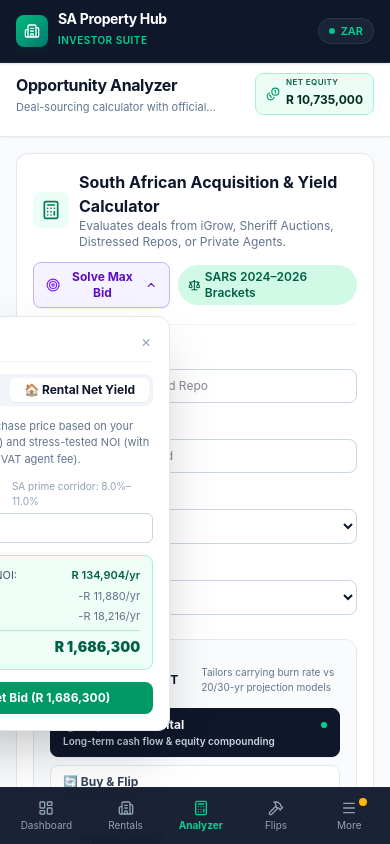
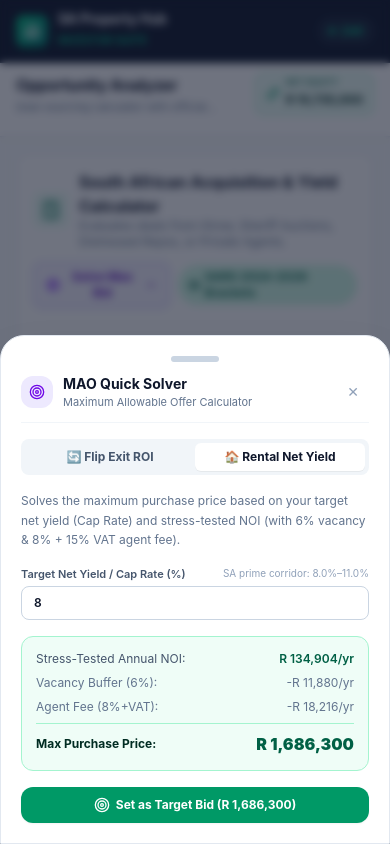
Before and after one commit to morokakk/sa-property-hub, a Next.js app: page /analyzer in a window 390 px wide. Both pictures are taken after a click on the button "Solve Max Bid". Shown: the top 844 px of the page. Built offline with nearby package versions, Linux system fonts and the light colour scheme.

Commit message:
fix(analyzer): convert MAO quick solver and pass deal popovers to responsive bottom sheets

```diff
--- a/src/app/analyzer/page.tsx
+++ b/src/app/analyzer/page.tsx
@@ -797,7 +797,7 @@ export default function OpportunityAnalyzerPage() {
             </div>
             <div className="flex items-center gap-2">
               {/* Solve Max Bid Popover Button */}
-              <div className="relative" ref={maoSolverRef}>
+              <div className="relative">
                 <button
                   type="button"
                   onClick={() => setShowMaoSolver(!showMaoSolver)}
@@ -810,27 +810,40 @@ export default function OpportunityAnalyzerPage() {
                 </button>
 
                 {showMaoSolver && (
-                  <div className="absolute right-0 top-full mt-2 w-80 sm:w-96 bg-white rounded-xl border border-slate-200 shadow-2xl p-4 z-50 animate-fadeIn text-slate-900">
-                    <div className="flex items-center justify-between pb-2 mb-3 border-b border-slate-100">
-                      <div className="flex items-center gap-2">
-                        <Target className="w-4 h-4 text-violet-600" />
-                        <h4 className="text-xs font-bold text-slate-900">MAO Quick Solver</h4>
+                  <div className="fixed inset-0 z-50 flex items-end sm:items-center justify-center p-0 sm:p-4 bg-slate-900/60 backdrop-blur-xs animate-in fade-in duration-150">
+                    <div className="fixed inset-0" onClick={() => setShowMaoSolver(false)} />
+                    <div
+                      ref={maoSolverRef}
+                      className="relative bg-white rounded-t-3xl sm:rounded-2xl max-w-md w-full p-5 sm:p-6 shadow-2xl border border-slate-200 max-h-[90vh] overflow-y-auto z-10 animate-in slide-in-from-bottom duration-200 sm:duration-150 sm:zoom-in-95 text-slate-900"
+                    >
+                      {/* Mobile Drag Indicator */}
+                      <div className="w-12 h-1.5 bg-slate-300 rounded-full mx-auto mb-3 sm:hidden" />
+
+                      <div className="flex items-center justify-between pb-3 mb-4 border-b border-slate-100">
+                        <div className="flex items-center gap-2.5">
+                          <div className="p-2 bg-violet-100 text-violet-700 rounded-xl">
+                            <Target className="w-4 h-4" />
+                          </div>
+                          <div>
+                            <h4 className="text-sm font-bold text-slate-900">MAO Quick Solver</h4>
+                            <p className="text-[11px] text-slate-500">Maximum Allowable Offer Calculator</p>
+                          </div>
                         </div>
                         <button
                           type="button"
                           onClick={() => setShowMaoSolver(false)}
-                        className="text-slate-400 hover:text-slate-600 p-0.5 rounded-md text-xs cursor-pointer"
+                          className="text-slate-400 hover:text-slate-600 p-1.5 rounded-lg hover:bg-slate-100 text-sm cursor-pointer min-h-[32px] min-w-[32px] flex items-center justify-center"
                         >
                           ✕
                         </button>
                       </div>
 
                       {/* Mode Toggle Tabs (Defaults to current strategy) */}
-                    <div className="flex rounded-lg bg-slate-100 p-1 mb-3 text-xs">
+                      <div className="flex rounded-lg bg-slate-100 p-1 mb-4 text-xs">
                         <button
                           type="button"
                           onClick={() => setMaoSolverMode('Flip')}
-                        className={`flex-1 py-1 px-2 font-bold rounded-md transition-all cursor-pointer ${
+                          className={`flex-1 py-1.5 px-3 font-bold rounded-md transition-all cursor-pointer ${
                             maoSolverMode === 'Flip'
                               ? 'bg-white text-slate-900 shadow-2xs'
                               : 'text-slate-600 hover:text-slate-900'
@@ -841,7 +854,7 @@ export default function OpportunityAnalyzerPage() {
                         <button
                           type="button"
                           onClick={() => setMaoSolverMode('Rental')}
-                        className={`flex-1 py-1 px-2 font-bold rounded-md transition-all cursor-pointer ${
+                          className={`flex-1 py-1.5 px-3 font-bold rounded-md transition-all cursor-pointer ${
                             maoSolverMode === 'Rental'
                               ? 'bg-white text-slate-900 shadow-2xs'
                               : 'text-slate-600 hover:text-slate-900'
@@ -852,14 +865,14 @@ export default function OpportunityAnalyzerPage() {
                       </div>
 
                       {maoSolverMode === 'Flip' ? (
-                      <div className="space-y-3">
-                        <p className="text-[11px] text-slate-500">
+                        <div className="space-y-4">
+                          <p className="text-xs text-slate-500 leading-relaxed">
                             Solves the maximum bid that satisfies your target ROI after factoring in BOQ rehab, 6-month holding costs, and 5% acquisition friction.
                           </p>
 
-                        <div className="grid grid-cols-2 gap-2">
-                          <div>
-                            <label className="block text-[10px] font-semibold text-slate-600 mb-1">Target Exit Price</label>
+                          <div className="grid grid-cols-1 sm:grid-cols-2 gap-3">
+                            <div>
+                              <label className="block text-[11px] font-semibold text-slate-600 mb-1">Target Exit Price (ZAR)</label>
                               <input
                                 type="number"
                                 name="maoTargetExitPriceZAR"
@@ -868,11 +881,11 @@ export default function OpportunityAnalyzerPage() {
                                 step="any"
                                 value={maoTargetExitPrice}
                                 onChange={(e) => setMaoTargetExitPrice(Number(e.target.value))}
-                              className="w-full text-xs font-semibold px-2 py-1.5 border border-slate-300 rounded-md bg-white"
-                            />
-                          </div>
-                          <div>
-                            <label className="block text-[10px] font-semibold text-slate-600 mb-1">Desired ROI (%)</label>
+                                className="w-full text-xs font-semibold px-3 py-2 border border-slate-300 rounded-lg bg-white focus:ring-1 focus:ring-violet-500 focus:border-violet-500"
+                              />
+                            </div>
+                            <div>
+                              <label className="block text-[11px] font-semibold text-slate-600 mb-1">Desired ROI (%)</label>
                               <input
                                 type="number"
                                 name="maoDesiredRoiPercent"
@@ -881,23 +894,23 @@ export default function OpportunityAnalyzerPage() {
                                 step="any"
                                 value={maoDesiredRoi}
                                 onChange={(e) => setMaoDesiredRoi(Number(e.target.value))}
-                              className="w-full text-xs font-semibold px-2 py-1.5 border border-slate-300 rounded-md bg-white"
-                            />
-                          </div>
-                        </div>
-
-                        <div className="bg-violet-50/80 border border-violet-200 rounded-lg p-3 space-y-1.5 text-xs text-violet-950">
-                          <div className="flex justify-between text-[11px] text-slate-600">
+                                className="w-full text-xs font-semibold px-3 py-2 border border-slate-300 rounded-lg bg-white focus:ring-1 focus:ring-violet-500 focus:border-violet-500"
+                              />
+                            </div>
+                          </div>
+
+                          <div className="bg-violet-50/80 border border-violet-200 rounded-xl p-3.5 space-y-2 text-xs text-violet-950">
+                            <div className="flex justify-between text-xs text-slate-600">
                               <span>Allowable Total Capital:</span>
-                            <span className="font-semibold">{formatZAR(computedFlipMao.totalAllowableOutlay)}</span>
-                          </div>
-                          <div className="flex justify-between text-[11px] text-slate-600">
+                              <span className="font-semibold text-slate-800">{formatZAR(computedFlipMao.totalAllowableOutlay)}</span>
+                            </div>
+                            <div className="flex justify-between text-xs text-slate-600">
                               <span>Less BOQ + 6M Holding:</span>
                               <span className="text-rose-600 font-semibold">-{formatZAR(computedFlipMao.nonPurchaseCosts)}</span>
                             </div>
-                          <div className="border-t border-violet-200 pt-1.5 flex justify-between items-center">
+                            <div className="border-t border-violet-200 pt-2 flex justify-between items-center">
                               <span className="font-bold text-violet-900">Max Allowable Bid (MAO):</span>
-                            <span className="text-sm font-black text-violet-800">{formatZAR(computedFlipMao.maxAllowableBid)}</span>
+                              <span className="text-base font-black text-violet-800">{formatZAR(computedFlipMao.maxAllowableBid)}</span>
                             </div>
                           </div>
 
@@ -905,21 +918,21 @@ export default function OpportunityAnalyzerPage() {
                             type="button"
                             onClick={() => handleApplyMaoBid(computedFlipMao.maxAllowableBid)}
                             disabled={computedFlipMao.maxAllowableBid <= 0}
-                          className="w-full bg-violet-600 hover:bg-violet-700 disabled:opacity-50 text-white text-xs font-bold py-2 rounded-lg transition-colors cursor-pointer shadow-xs flex items-center justify-center gap-1.5"
-                        >
-                          <Target className="w-3.5 h-3.5" />
+                            className="w-full bg-violet-600 hover:bg-violet-700 disabled:opacity-50 text-white text-xs font-bold py-2.5 rounded-xl transition-colors cursor-pointer shadow-xs flex items-center justify-center gap-1.5"
+                          >
+                            <Target className="w-4 h-4" />
                             <span>Set as Target Bid ({formatZAR(computedFlipMao.maxAllowableBid)})</span>
                           </button>
                         </div>
                       ) : (
-                      <div className="space-y-3">
-                        <p className="text-[11px] text-slate-500">
+                        <div className="space-y-4">
+                          <p className="text-xs text-slate-500 leading-relaxed">
                             Solves the maximum purchase price based on your target net yield (Cap Rate) and stress-tested NOI (with {vacancyRate}% vacancy &amp; {managementFee}%{agencyVatApplicable ? ' + 15% VAT' : ''} agent fee).
                           </p>
 
                           <div>
                             <div className="flex items-center justify-between mb-1">
-                            <label className="text-[10px] font-semibold text-slate-600">Target Net Yield / Cap Rate (%)</label>
+                              <label className="text-[11px] font-semibold text-slate-600">Target Net Yield / Cap Rate (%)</label>
                               <span className="text-[10px] text-slate-400">SA prime corridor: 8.0%–11.0%</span>
                             </div>
                             <input
@@ -930,26 +943,26 @@ export default function OpportunityAnalyzerPage() {
                               step="any"
                               value={maoTargetYield}
                               onChange={(e) => setMaoTargetYield(Number(e.target.value))}
-                            className="w-full text-xs font-semibold px-2 py-1.5 border border-slate-300 rounded-md bg-white"
-                          />
-                        </div>
-
-                        <div className="bg-emerald-50/80 border border-emerald-200 rounded-lg p-3 space-y-1.5 text-xs text-emerald-950">
-                          <div className="flex justify-between text-[11px] text-slate-600">
+                              className="w-full text-xs font-semibold px-3 py-2 border border-slate-300 rounded-lg bg-white focus:ring-1 focus:ring-emerald-500 focus:border-emerald-500"
+                            />
+                          </div>
+
+                          <div className="bg-emerald-50/80 border border-emerald-200 rounded-xl p-3.5 space-y-2 text-xs text-emerald-950">
+                            <div className="flex justify-between text-xs text-slate-600">
                               <span>Stress-Tested Annual NOI:</span>
                               <span className="font-semibold text-emerald-800">{formatZAR(computedRentalMao.stressTestedNoi)}/yr</span>
                             </div>
-                          <div className="flex justify-between text-[11px] text-slate-500">
+                            <div className="flex justify-between text-xs text-slate-500">
                               <span>Vacancy Buffer ({vacancyRate}%):</span>
                               <span>-{formatZAR(computedRentalMao.vacancyLossAnnual)}/yr</span>
                             </div>
-                          <div className="flex justify-between text-[11px] text-slate-500">
+                            <div className="flex justify-between text-xs text-slate-500">
                               <span>Agent Fee ({managementFee}%{agencyVatApplicable ? '+VAT' : ''}):</span>
                               <span>-{formatZAR(computedRentalMao.managementFeeAnnual)}/yr</span>
                             </div>
-                          <div className="border-t border-emerald-200 pt-1.5 flex justify-between items-center">
+                            <div className="border-t border-emerald-200 pt-2 flex justify-between items-center">
                               <span className="font-bold text-emerald-950">Max Purchase Price:</span>
-                            <span className="text-sm font-black text-emerald-800">{formatZAR(computedRentalMao.maxAllowablePrice)}</span>
+                              <span className="text-base font-black text-emerald-800">{formatZAR(computedRentalMao.maxAllowablePrice)}</span>
                             </div>
                           </div>
 
@@ -957,13 +970,14 @@ export default function OpportunityAnalyzerPage() {
                             type="button"
                             onClick={() => handleApplyMaoBid(computedRentalMao.maxAllowablePrice)}
                             disabled={computedRentalMao.maxAllowablePrice <= 0}
-                          className="w-full bg-emerald-600 hover:bg-emerald-700 disabled:opacity-50 text-white text-xs font-bold py-2 rounded-lg transition-colors cursor-pointer shadow-xs flex items-center justify-center gap-1.5"
-                        >
-                          <Target className="w-3.5 h-3.5" />
+                            className="w-full bg-emerald-600 hover:bg-emerald-700 disabled:opacity-50 text-white text-xs font-bold py-2.5 rounded-xl transition-colors cursor-pointer shadow-xs flex items-center justify-center gap-1.5"
+                          >
+                            <Target className="w-4 h-4" />
                             <span>Set as Target Bid ({formatZAR(computedRentalMao.maxAllowablePrice)})</span>
                           </button>
                         </div>
                       )}
+                    </div>
                   </div>
                 )}
               </div>
@@ -2673,22 +2687,30 @@ export default function OpportunityAnalyzerPage() {
                         </button>
 
                         {passingDealId === deal.id && (
-                          <div className="absolute right-0 top-full mt-1.5 w-72 bg-white rounded-xl border border-slate-200 shadow-2xl p-3.5 z-50 text-left animate-fadeIn">
-                            <div className="flex items-center justify-between pb-1.5 mb-2 border-b border-slate-100">
-                              <span className="text-xs font-bold text-slate-800">Pass Deal Reason</span>
+                          <div className="fixed inset-0 z-50 flex items-end sm:items-center justify-center p-0 sm:p-4 bg-slate-900/60 backdrop-blur-xs animate-in fade-in duration-150">
+                            <div className="fixed inset-0" onClick={() => setPassingDealId(null)} />
+                            <div className="relative bg-white rounded-t-3xl sm:rounded-2xl max-w-sm w-full p-5 sm:p-6 shadow-2xl border border-slate-200 max-h-[90vh] overflow-y-auto z-10 animate-in slide-in-from-bottom duration-200 text-left">
+                              <div className="w-12 h-1.5 bg-slate-300 rounded-full mx-auto mb-3 sm:hidden" />
+                              <div className="flex items-center justify-between pb-2 mb-3 border-b border-slate-100">
+                                <div className="flex items-center gap-2">
+                                  <div className="p-1 rounded-lg bg-rose-100 text-rose-700">
+                                    <XCircle className="w-4 h-4" />
+                                  </div>
+                                  <span className="text-sm font-bold text-slate-800">Pass Deal Reason</span>
+                                </div>
                                 <button
                                   type="button"
                                   onClick={() => setPassingDealId(null)}
-                                className="text-slate-400 hover:text-slate-600 p-0.5 text-xs cursor-pointer"
+                                  className="text-slate-400 hover:text-slate-600 p-1 text-sm cursor-pointer min-h-[32px] min-w-[32px] flex items-center justify-center"
                                 >
                                   ✕
                                 </button>
                               </div>
-                            <label className="block text-[10px] font-semibold text-slate-600 mb-1">Reason</label>
+                              <label className="block text-xs font-semibold text-slate-600 mb-1">Reason</label>
                               <select
                                 value={passReason}
                                 onChange={(e) => setPassReason(e.target.value as PassReason)}
-                              className="w-full text-xs font-medium px-2 py-1.5 border border-slate-300 rounded-lg mb-2.5 bg-white text-slate-900"
+                                className="w-full text-xs font-medium px-3 py-2 border border-slate-300 rounded-lg mb-3 bg-white text-slate-900"
                               >
                                 <option value="Yield Too Low">Yield Too Low</option>
                                 <option value="High Arrears / Municipal Risk">High Arrears / Municipal Risk</option>
@@ -2698,13 +2720,13 @@ export default function OpportunityAnalyzerPage() {
                                 <option value="Funding Not Secured">Funding Not Secured</option>
                                 <option value="Other">Other</option>
                               </select>
-                            <label className="block text-[10px] font-semibold text-slate-600 mb-1">Notes (Optional)</label>
+                              <label className="block text-xs font-semibold text-slate-600 mb-1">Notes (Optional)</label>
                               <textarea
                                 value={passNotes}
                                 onChange={(e) => setPassNotes(e.target.value)}
                                 placeholder="E.g. Counter-offer rejected, repairs too high..."
                                 rows={2}
-                              className="w-full text-xs p-2 border border-slate-300 rounded-lg mb-2.5 text-slate-800 resize-none"
+                                className="w-full text-xs p-2.5 border border-slate-300 rounded-lg mb-3 text-slate-800 resize-none"
                               />
                               <button
                                 type="button"
@@ -2714,10 +2736,11 @@ export default function OpportunityAnalyzerPage() {
                                   setPassReason('Yield Too Low');
                                   setPassNotes('');
                                 }}
-                              className="w-full bg-rose-600 hover:bg-rose-700 text-white text-xs font-bold py-1.5 rounded-lg transition-colors cursor-pointer shadow-xs"
+                                className="w-full bg-rose-600 hover:bg-rose-700 text-white text-xs font-bold py-2.5 rounded-xl transition-colors cursor-pointer shadow-xs"
                               >
                                 Confirm Pass Deal
                               </button>
+                            </div>
                           </div>
                         )}
                       </div>
```
Lines whose indentation alone changed are shown as unchanged.
